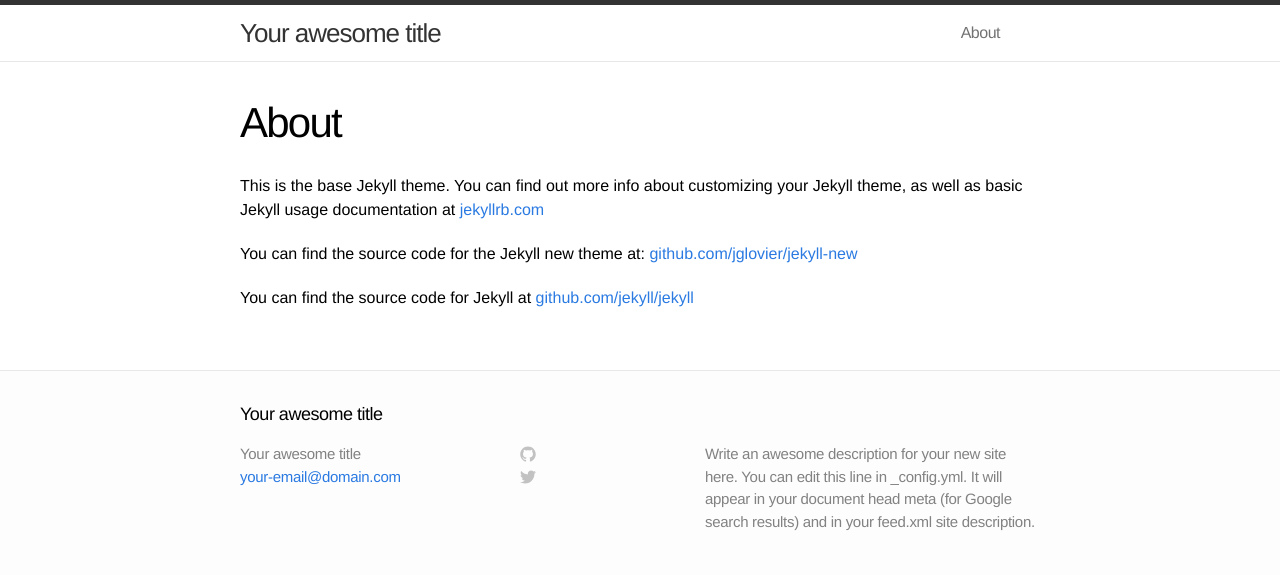
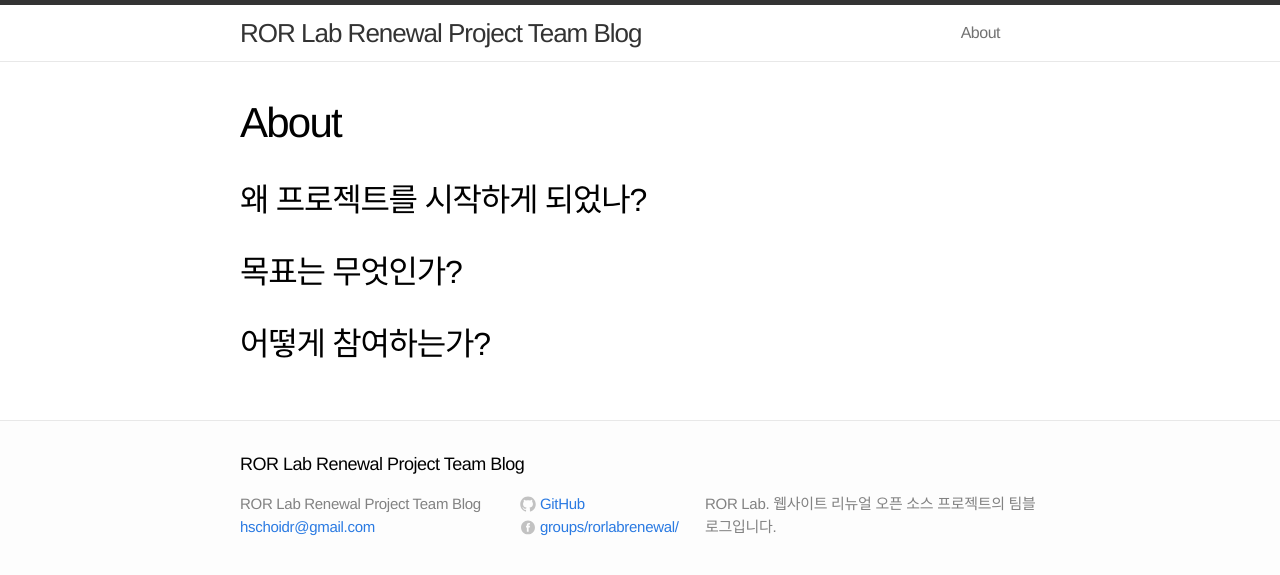
Before and after one commit to RORLabNew/rorlabnew.github.io, a Jekyll site: the page built from about.md, in a window 1280 px wide. Shown: the top 575 px of the page. Built offline with Jekyll 4.4.1, drawn with Linux system fonts in a browser that asks for light colours.

Commit message:
config blog

```diff
--- a/_config.yml
+++ b/_config.yml
@@ -1,9 +1,11 @@
 # Site settings
-title: Your awesome title
-email: your-email@domain.com
-description: "Write an awesome description for your new site here. You can edit this line in _config.yml. It will appear in your document head meta (for Google search results) and in your feed.xml site description."
+title: ROR Lab Renewal Project Team Blog
+email: hschoidr@gmail.com
+description: "ROR Lab. 웹사이트 리뉴얼 오픈 소스 프로젝트의 팀블로그입니다."
 baseurl: ""
-url: "http://yourdomain.com"
+url: "http://http://rorlabnew.github.io/"
+github: "RORLabNew/rorla_api"
+facebook: "groups/rorlabrenewal/"
 
 # Build settings
 markdown: kramdown
--- a/_includes/footer.html
+++ b/_includes/footer.html
@@ -14,7 +14,7 @@
     <div class="footer-col-2 column">
       <ul>
         <li>
-          <a href="https://github.com/{{ site.username }}">
+          <a href="https://github.com/{{ site.github }}">
             <span class="icon github">
               <svg version="1.1" class="github-icon-svg" xmlns="http://www.w3.org/2000/svg" xmlns:xlink="http://www.w3.org/1999/xlink" x="0px" y="0px"
                  viewBox="0 0 16 16" enable-background="new 0 0 16 16" xml:space="preserve">
@@ -29,24 +29,19 @@
                 c0,0.208,0.14,0.449,0.534,0.373c3.081-1.028,5.302-3.935,5.302-7.362C15.76,3.906,12.285,0.431,7.999,0.431z"/>
               </svg>
             </span>
-            <span class="username">{{ site.username }}</span>
+            <span class="username">{{ site.github }}</span>
           </a>
         </li>
         <li>
-          <a href="https://twitter.com/{{ site.username }}">
-            <span class="icon twitter">
-              <svg version="1.1" class="twitter-icon-svg" xmlns="http://www.w3.org/2000/svg" xmlns:xlink="http://www.w3.org/1999/xlink" x="0px" y="0px"
-                 viewBox="0 0 16 16" enable-background="new 0 0 16 16" xml:space="preserve">
-                <path fill="#C2C2C2" d="M15.969,3.058c-0.586,0.26-1.217,0.436-1.878,0.515c0.675-0.405,1.194-1.045,1.438-1.809
-                c-0.632,0.375-1.332,0.647-2.076,0.793c-0.596-0.636-1.446-1.033-2.387-1.033c-1.806,0-3.27,1.464-3.27,3.27
-                c0,0.256,0.029,0.506,0.085,0.745C5.163,5.404,2.753,4.102,1.14,2.124C0.859,2.607,0.698,3.168,0.698,3.767
-                c0,1.134,0.577,2.135,1.455,2.722C1.616,6.472,1.112,6.325,0.671,6.08c0,0.014,0,0.027,0,0.041c0,1.584,1.127,2.906,2.623,3.206
-                C3.02,9.402,2.731,9.442,2.433,9.442c-0.211,0-0.416-0.021-0.615-0.059c0.416,1.299,1.624,2.245,3.055,2.271
-                c-1.119,0.877-2.529,1.4-4.061,1.4c-0.264,0-0.524-0.015-0.78-0.046c1.447,0.928,3.166,1.469,5.013,1.469
-                c6.015,0,9.304-4.983,9.304-9.304c0-0.142-0.003-0.283-0.009-0.423C14.976,4.29,15.531,3.714,15.969,3.058z"/>
+          <a href="https://facebook.com/{{ site.facebook }}">
+            <span class="icon facebook">
+              <svg version="1.1" class="facebook-icon-svg" xmlns="http://www.w3.org/2000/svg" xmlns:xlink="http://www.w3.org/1999/xlink" x="0px" y="0px" height="16px" width="16px"
+                 viewBox="0 0 56.693 56.693" enable-background="new 0 0 16 16" xml:space="preserve">
+                <path fill="#C2C2C2" d="M28.347,5.157c-13.6,0-24.625,11.027-24.625,24.625c0,13.6,11.025,24.623,24.625,24.623c13.6,0,24.625-11.023,24.625-24.623  C52.972,16.184,41.946,5.157,28.347,5.157z M34.864,29.679h-4.264c0,6.814,0,15.207,0,15.207h-6.32c0,0,0-8.307,0-15.207h-3.006  V24.31h3.006v-3.479c0-2.49,1.182-6.377,6.379-6.377l4.68,0.018v5.215c0,0-2.846,0-3.398,0c-0.555,0-1.34,0.277-1.34,1.461v3.163  h4.818L34.864,29.679z"/>
               </svg>
+
             </span>
-            <span class="username">{{ site.username }}</span>
+            <span class="username">{{ site.facebook }}</span>
           </a>
         </li>
       </ul>
--- a/about.md
+++ b/about.md
@@ -4,8 +4,11 @@ title: About
 permalink: /about/
 ---
 
-This is the base Jekyll theme. You can find out more info about customizing your Jekyll theme, as well as basic Jekyll usage documentation at [jekyllrb.com](http://jekyllrb.com/)
+##왜 프로젝트를 시작하게 되었나?
 
-You can find the source code for the Jekyll new theme at: [github.com/jglovier/jekyll-new](https://github.com/jglovier/jekyll-new)
 
-You can find the source code for Jekyll at [github.com/jekyll/jekyll](https://github.com/jekyll/jekyll)
+##목표는 무엇인가?
+
+
+
+##어떻게 참여하는가?
--- a/css/main.css
+++ b/css/main.css
@@ -123,7 +123,7 @@ a:visited { color: #205caa; }
 }
 
 .github-icon-svg,
-.twitter-icon-svg {
+.facebook-icon-svg {
   display: inline-block;
   width: 16px;
   height: 16px;
```
